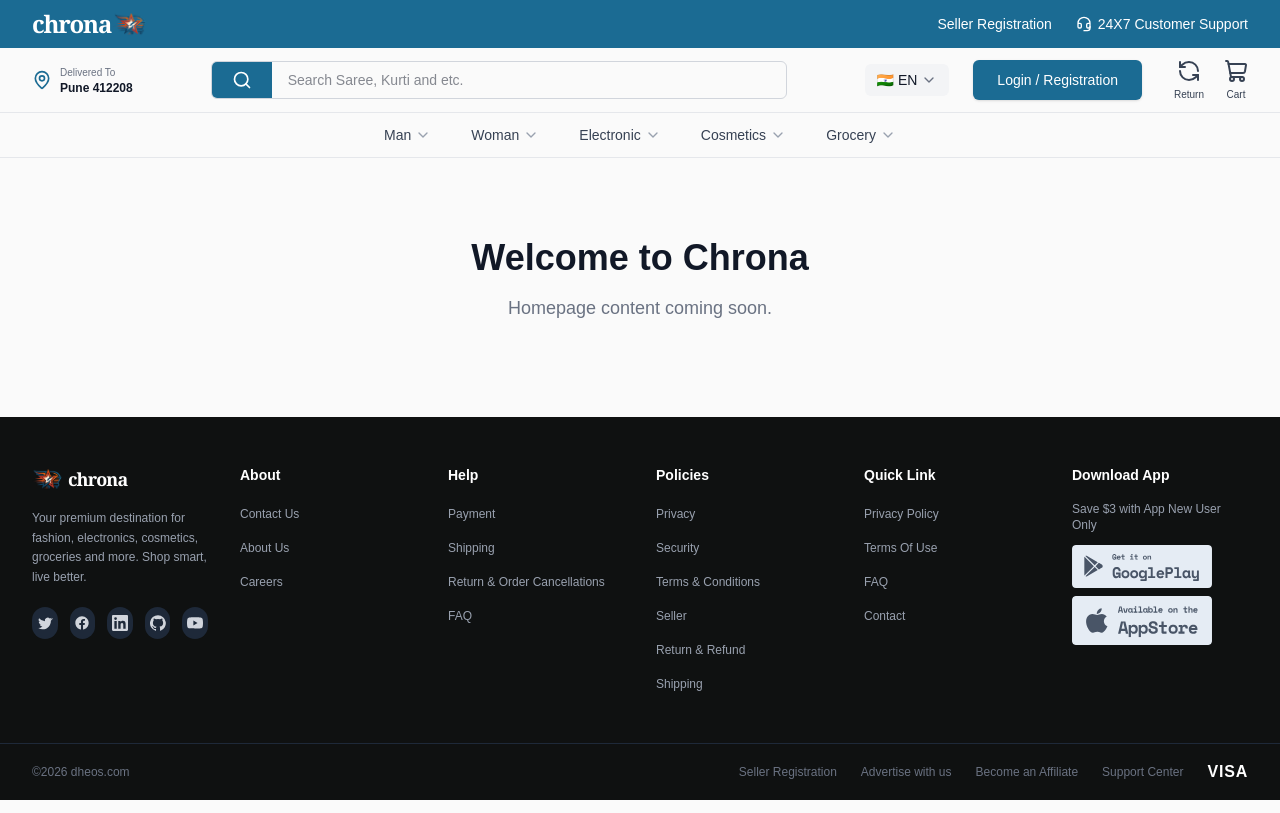
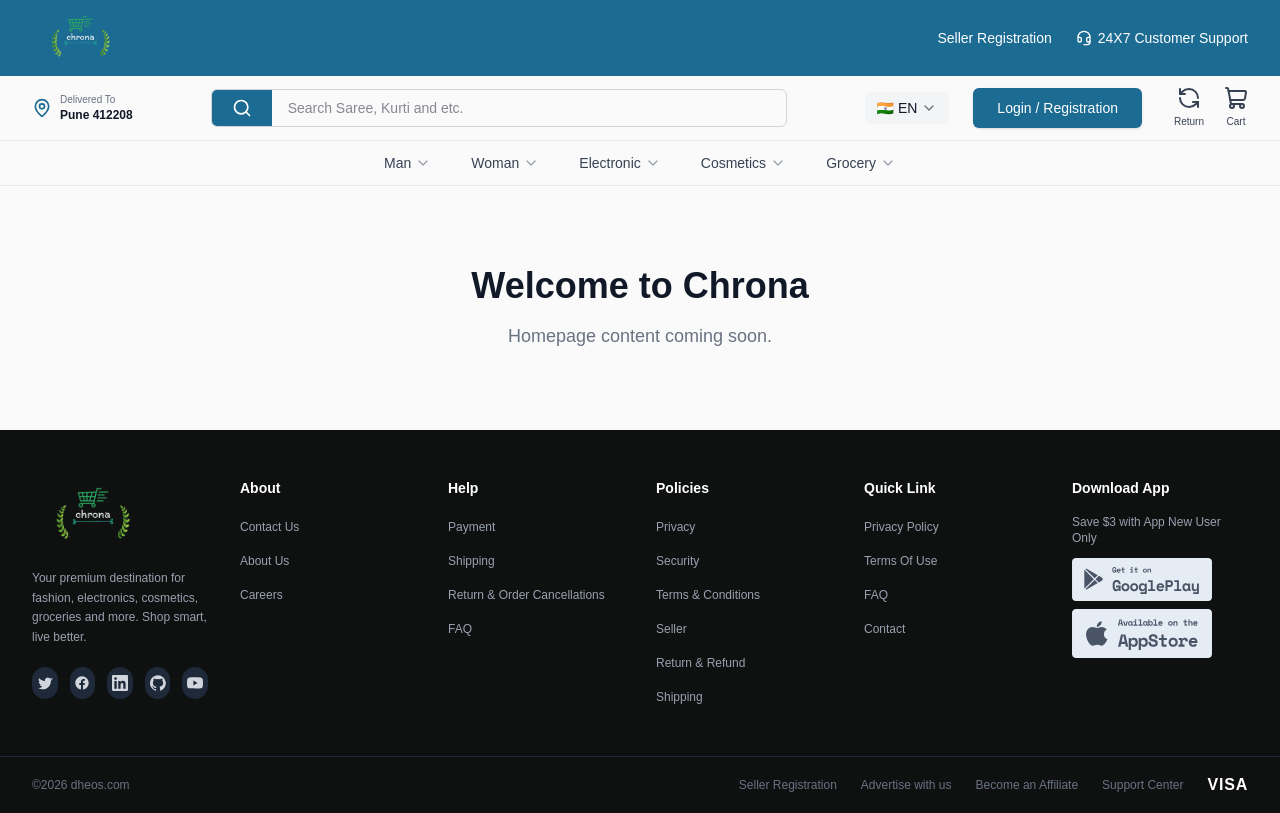
Before and after one commit to MEPHiSTO126/Chrona, a Next.js app: page / in a window 1280 px wide. Built offline with nearby package versions, Linux system fonts and the light colour scheme.

Commit message:
feat(branding): remove redundant logo text, use logo-dark on dark backgrounds, and optimize sizing for legibility

```diff
--- a/src/components/Footer.tsx
+++ b/src/components/Footer.tsx
@@ -80,11 +80,8 @@
 
           {/* Brand Column */}
           <div className="col-span-2 md:col-span-1">
-            <div className="flex items-center gap-1 mb-4">
-              <Image src="/logo.png" alt="Chrona" width={32} height={32} className="object-contain" />
-              <span className="text-white text-lg font-extrabold tracking-tighter" style={{ fontFamily: "'Georgia', serif" }}>
-                chrona
-              </span>
+            <div className="flex items-center mb-4">
+              <Image src="/logo-dark.png" alt="Chrona" width={122} height={75} className="object-contain" />
             </div>
             <p className="text-gray-400 text-xs leading-relaxed mb-5">
               Your premium destination for fashion, electronics, cosmetics, groceries and more. Shop smart, live better.
--- a/src/components/Logo.tsx
+++ b/src/components/Logo.tsx
@@ -3,18 +3,12 @@
 
 export default function Logo() {
   return (
-    <Link href="/" className="flex items-center gap-0.5 shrink-0">
-      <span
-        className="text-2xl font-extrabold tracking-tighter text-white"
-        style={{ fontFamily: "'Georgia', serif" }}
-      >
-        chrona
-      </span>
+    <Link href="/" className="flex items-center shrink-0">
       <Image
-        src="/logo.png"
+        src="/logo-dark.png"
         alt="Chrona Logo"
-        width={36}
-        height={36}
+        width={97}
+        height={60}
         className="object-contain"
         priority
       />
```
Also changed, not shown: public/logo-dark.png (added), public/logo.png.
